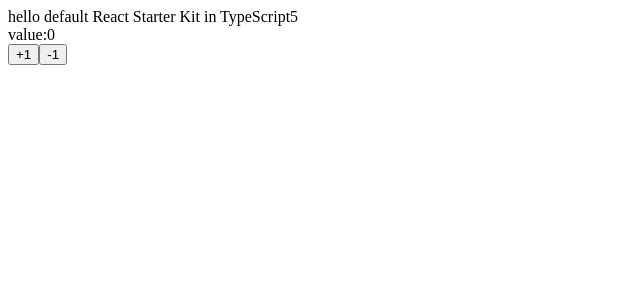
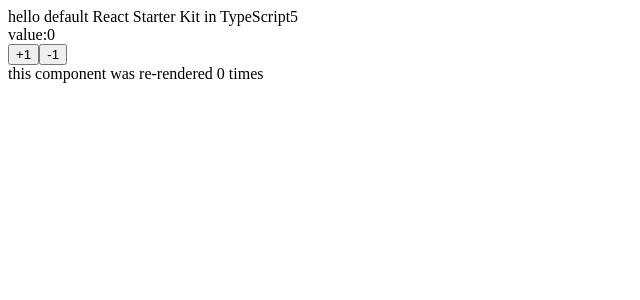
Before and after one commit to monoharada/react-typescript-leaning, a React (Create React App) app: page / in a window 1280 px wide. Shown: the top 300 px of the page, without its empty margins (0-640 px from the left). Built offline with nearby package versions, Linux system fonts and the light colour scheme.

Commit message:
learning useRef

```diff
--- a/src/Counter.tsx
+++ b/src/Counter.tsx
@@ -1,5 +1,4 @@
-import React, { useState } from 'react';
-
+import React, { useEffect, useState, useRef } from 'react';
 
 
 const Counter: React.FC<{}> = () => {
@@ -10,11 +9,16 @@ const Counter: React.FC<{}> = () => {
   const decliment = () => {
     setValue((prevState) => prevState - 1)
   }
+  const renderTimes = useRef<number>(0)
+  useEffect(() => {
+    ++renderTimes.current
+  })
   return (
     <div>
       <div>value:{value}</div>
       <button onClick={incliment}>+1</button>
       <button onClick={decliment}>-1</button>
+      <div>this component was re-rendered {renderTimes.current} times</div>
     </div>
   )
 }
```
